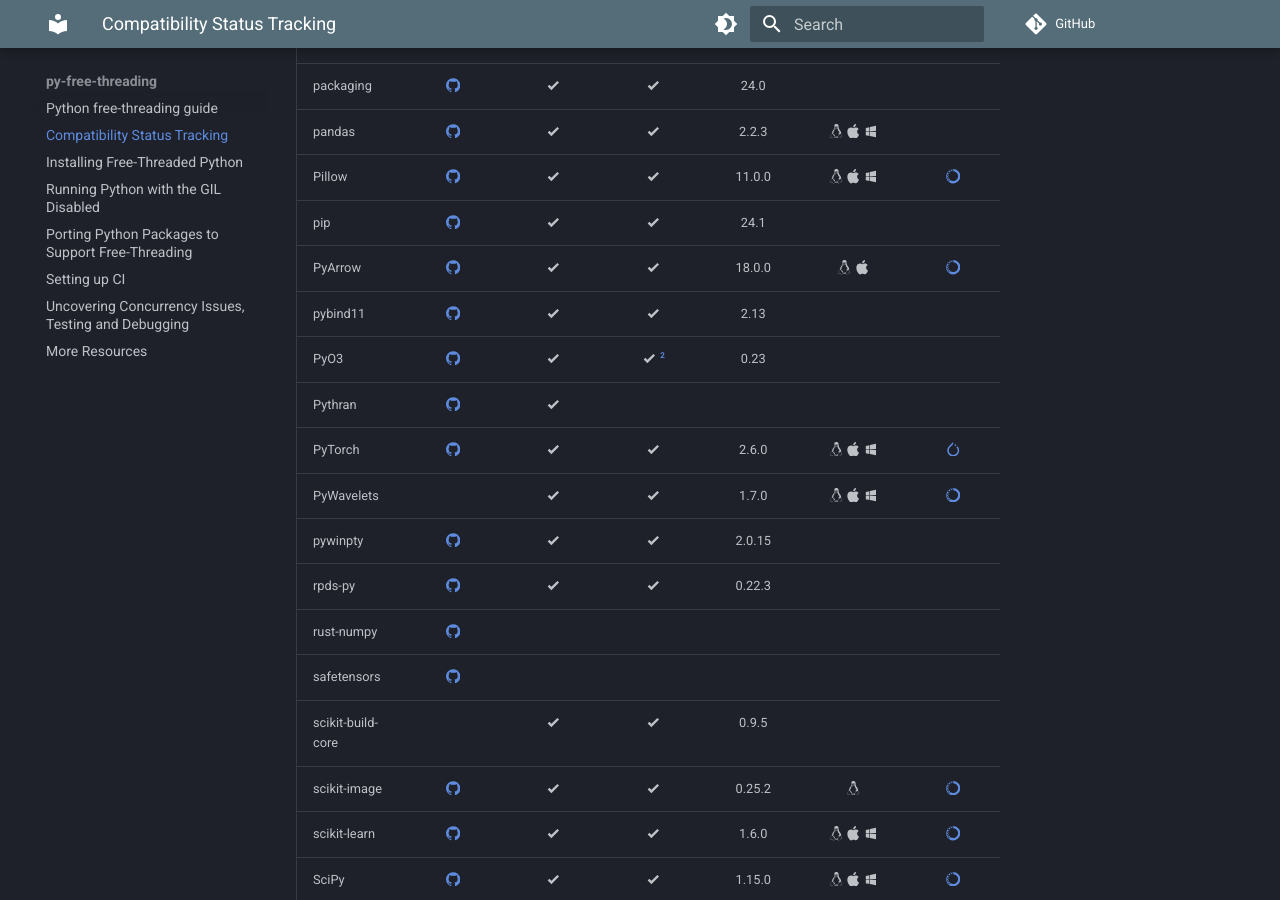
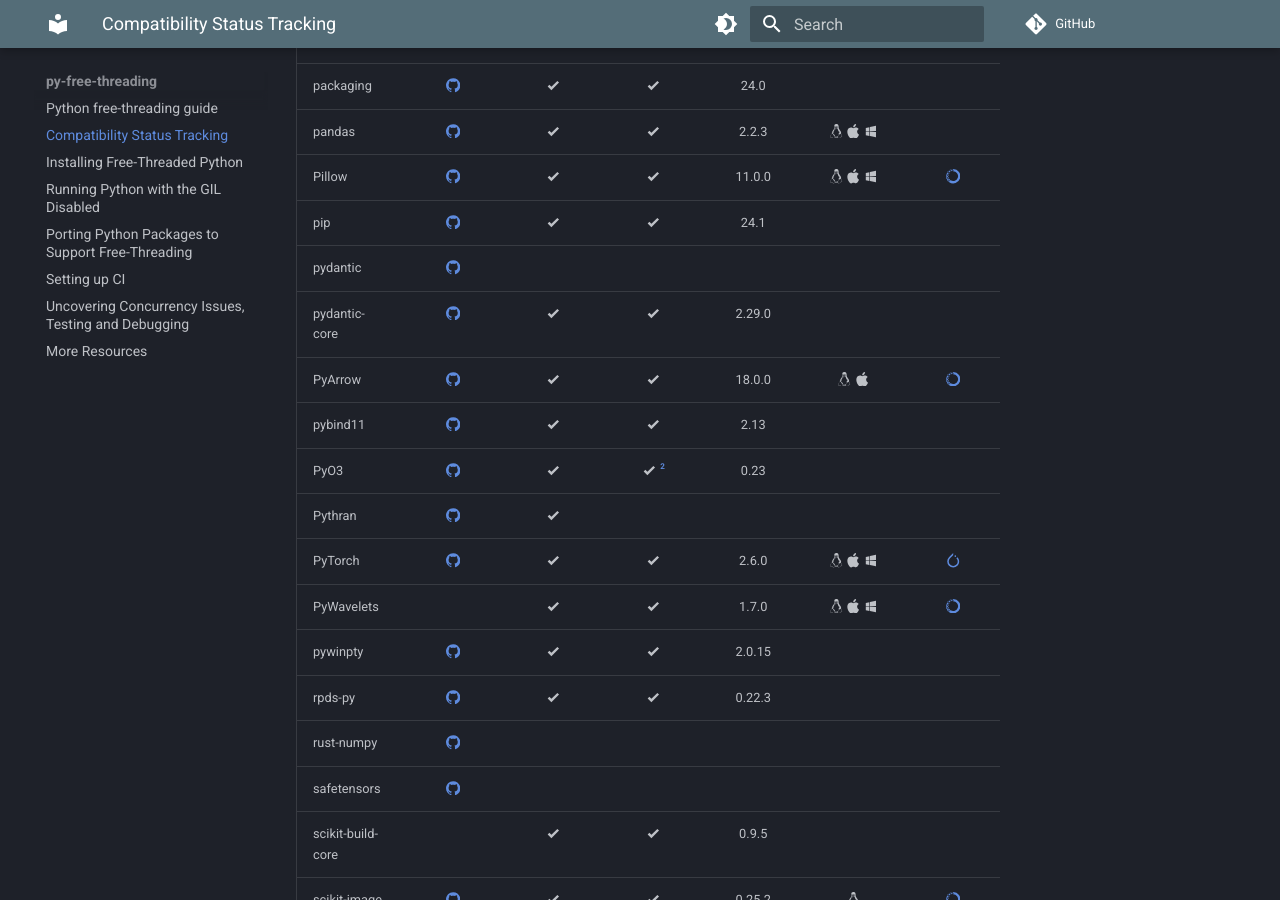
Before and after one commit to Quansight-Labs/free-threaded-compatibility, an MkDocs documentation site: the page built from docs/tracking.md, in a window 1280 px wide and 900 px high, scrolled down 2061 px. Built offline with MkDocs 1.6.1 and Material for MkDocs 9.7.7, drawn with Linux system fonts in a browser that asks for light colours; comment, search, counter and statistics services are not loaded.

Commit message:
add pydantic-core to tracking table (#146)

```diff
--- a/docs/tracking.md
+++ b/docs/tracking.md
@@ -66,6 +66,8 @@
 | pandas               |     [:simple-github:](https://github.com/pandas-dev/pandas/issues/59057)     | :material-check-bold: |   :material-check-bold:    |           2.2.3            | :simple-linux: :simple-apple: :material-microsoft-windows: |                                                                                              |
 | Pillow               |    [:simple-github:](https://github.com/python-pillow/Pillow/issues/8199)    | :material-check-bold: |   :material-check-bold:    |           11.0.0           | :simple-linux: :simple-apple: :material-microsoft-windows: |      [:simple-anaconda:](https://anaconda.org/scientific-python-nightly-wheels/pillow/)      |
 | pip                  |         [:simple-github:](https://github.com/pypa/pip/issues/12634)          | :material-check-bold: |   :material-check-bold:    |            24.1            |                                                            |                                                                                              |
+| pydantic             |     [:simple-github:](https://github.com/pydantic/pydantic/issues/10483)     |                       |                            |                            |                                                            |                                                                                              |
+| pydantic-core        |   [:simple-github:](https://github.com/pydantic/pydantic-core/issues/1555)   | :material-check-bold: |   :material-check-bold:    |           2.29.0           |                                                            |                                                                                              |
 | PyArrow              |       [:simple-github:](https://github.com/apache/arrow/issues/43536)        | :material-check-bold: |   :material-check-bold:    |           18.0.0           |               :simple-linux: :simple-apple:                |     [:simple-anaconda:](https://anaconda.org/scientific-python-nightly-wheels/pyarrow/)      |
 | pybind11             |      [:simple-github:](https://github.com/pybind/pybind11/issues/5112)       | :material-check-bold: |   :material-check-bold:    |            2.13            |                                                            |                                                                                              |
 | PyO3                 |         [:simple-github:](https://github.com/PyO3/pyo3/issues/4265)          | :material-check-bold: | :material-check-bold: [^2] |            0.23            |                                                            |                                                                                              |
```
